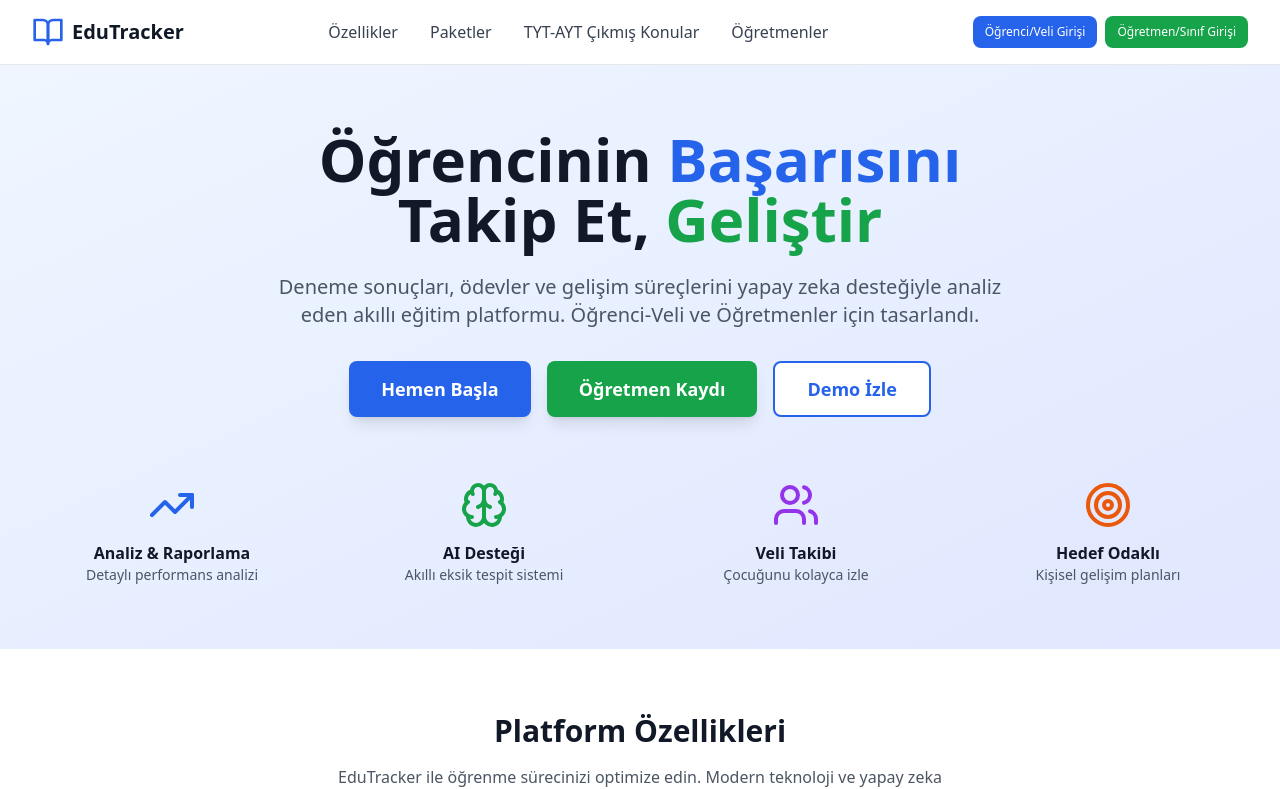
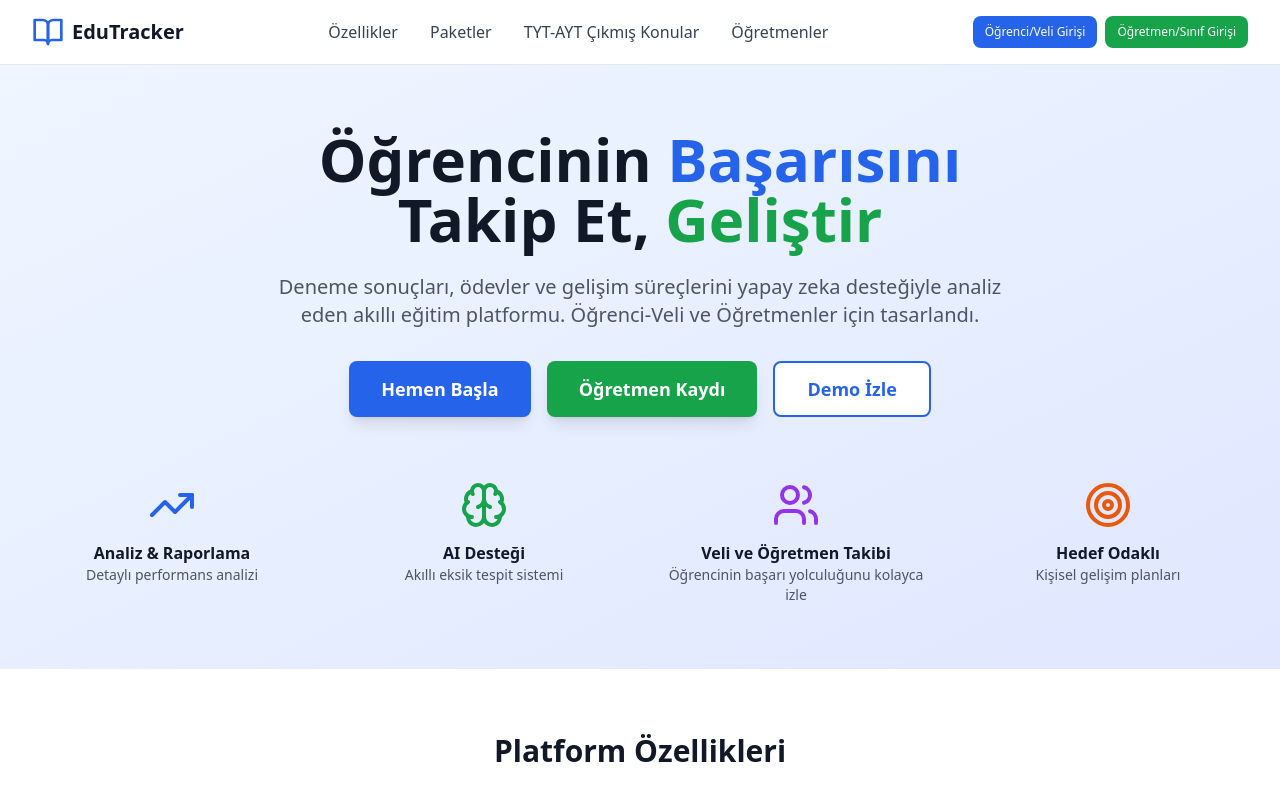
Before and after one commit to BurakGuven1/EduTracker, a React (Vite) app: page / in a window 1280 px wide. Shown: the top 789 px of the page. Built offline with nearby package versions, Linux system fonts and the light colour scheme; no server answers.

Commit message:
Updated Hero.tsx

```diff
--- a/src/components/Hero.tsx
+++ b/src/components/Hero.tsx
@@ -55,8 +55,8 @@ export default function Hero({ onGetStarted }: HeroProps) {
             </div>
             <div className="text-center">
               <Users className="h-12 w-12 text-purple-600 mx-auto mb-3" />
-              <h3 className="font-semibold text-gray-900">Veli Takibi</h3>
-              <p className="text-gray-600 text-sm">Çocuğunu kolayca izle</p>
+              <h3 className="font-semibold text-gray-900">Veli ve Öğretmen Takibi</h3>
+              <p className="text-gray-600 text-sm">Öğrencinin başarı yolculuğunu kolayca izle</p>
             </div>
             <div className="text-center">
               <Target className="h-12 w-12 text-orange-600 mx-auto mb-3" />
```
